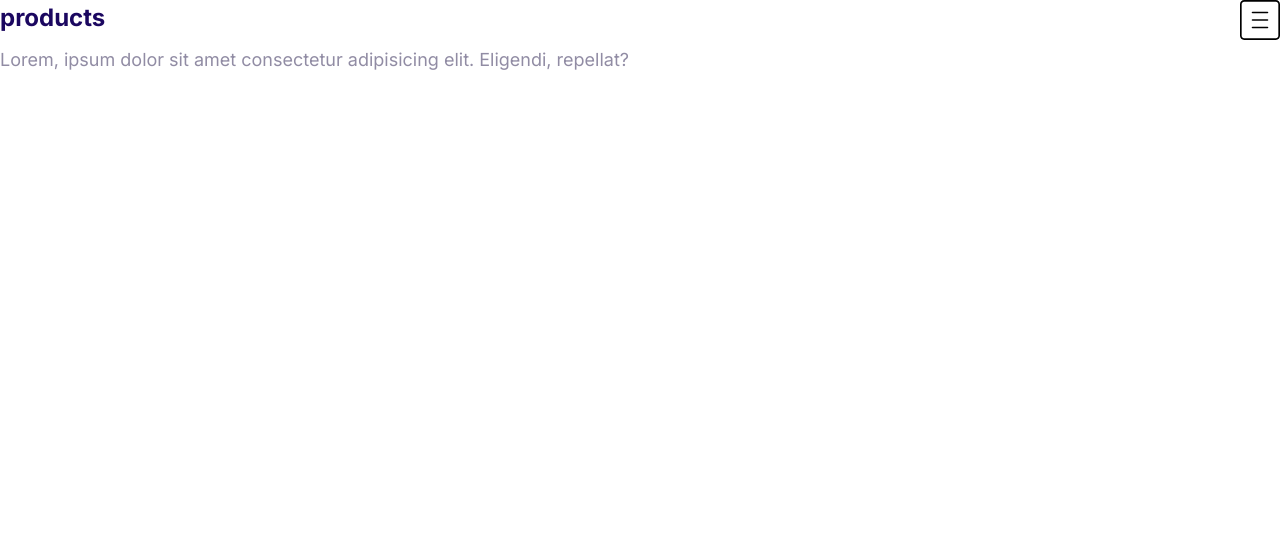
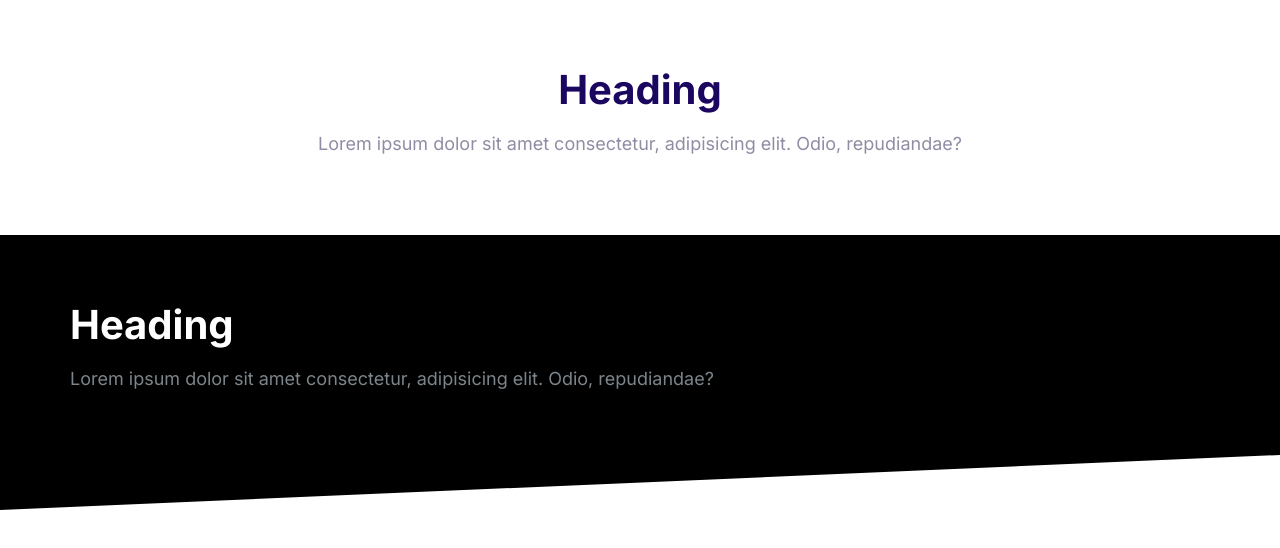
Before and after one commit to behdad097/template, a plain HTML site: page index.html in a window 1280 px wide. Drawn offline with Linux system fonts and the light colour scheme.

Commit message:
Define blocks components

```diff
--- a/css/style.css
+++ b/css/style.css
@@ -507,3 +507,38 @@ a {
   max-height: 100vh;
   opacity: 1;
 }
+
+/*Blocks*/
+.block {
+  --padding-vertical: 6rem;
+  padding: var(--padding-vertical) 2rem;
+}
+.block__heading {
+  margin-top: 0;
+}
+
+.block--dark {
+  background: #000;
+  color: #7b858b;
+}
+
+.block--dark .block__heading {
+  color: #fff;
+}
+
+.block--skewed-right {
+  clip-path: polygon(0 0, 100% 0, 100% 100%, 0 80%);
+  padding-bottom: calc(var(--padding-vertical) + 4rem);
+}
+.block--skewed-left {
+  clip-path: polygon(0 0, 100% 0, 100% 80%, 0 100%);
+  padding-bottom: calc(var(--padding-vertical) + 4rem);
+}
+.block__header {
+  text-align: center;
+}
+
+.container {
+  max-width: 1140px;
+  margin: 0 auto;
+}
--- a/index.html
+++ b/index.html
@@ -15,18 +15,24 @@
     <title>Document</title>
   </head>
   <body>
-    <div class="collapsible collapsible--expanded">
-      <header class="collapsible__header">
-        <h3 class="collapsible__heading">products</h3>
-        <svg class="icon icon-- collapsible__icon">
-          <use xlink:href="images/sprite.svg#menu"></use>
-        </svg>
+    <section class="block container">
+      <header class="block__header">
+        <h2 class="block__heading">Heading</h2>
+        <p>
+          Lorem ipsum dolor sit amet consectetur, adipisicing elit. Odio,
+          repudiandae?
+        </p>
       </header>
-      <div class="collapsible__content">
-        Lorem, ipsum dolor sit amet consectetur adipisicing elit. Eligendi,
-        repellat?
+    </section>
+    <section class="block block--dark block--skewed-left">
+      <div class="container">
+        <h2 class="block__heading">Heading</h2>
+        <p>
+          Lorem ipsum dolor sit amet consectetur, adipisicing elit. Odio,
+          repudiandae?
+        </p>
       </div>
-    </div>
+    </section>
     <script src="/js/main.js"></script>
   </body>
 </html>
```
Also changed, not shown: components/blocks.html (added, +18 -0 lines).
